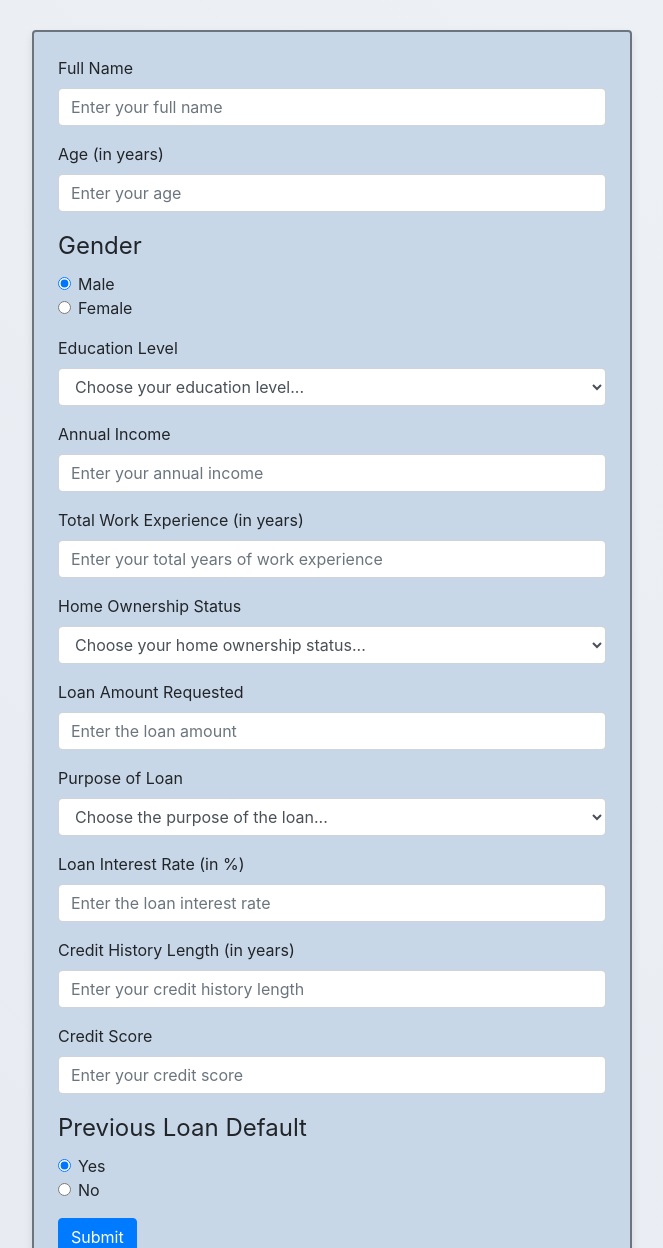
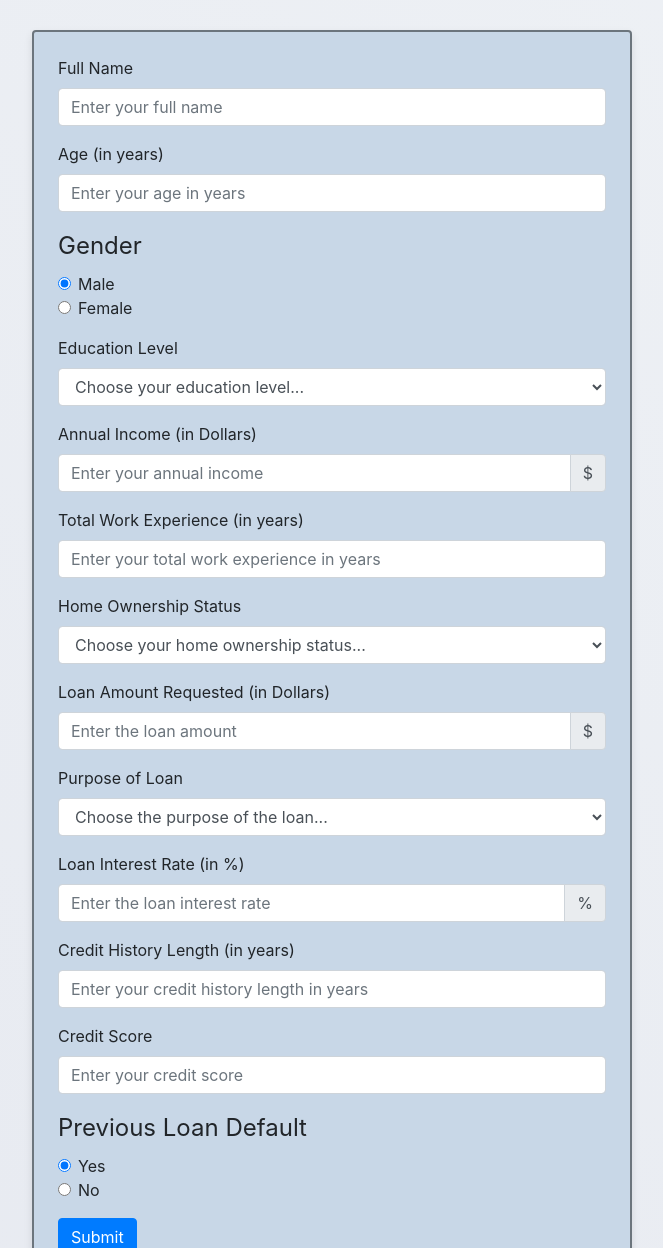
Before and after one commit to OMDeshmukh317/LoanDeployment, a Django app: page / in a window 1280 px wide. Shown: the part 66-1314 px from the top of the page, without its empty margins (308-971 px from the left). Run offline with Django 5.2, Linux system fonts and the light colour scheme; parts of the project's set-up code (start-up, migrations or seed data) failed here and were passed over.

Commit message:
Update index.html

```diff
--- a/templates/index.html
+++ b/templates/index.html
@@ -6,11 +6,8 @@
 <br>
 <div class="container-fluid my-4 d-flex justify-content-center">
     <div class="p-4 rounded" style="max-width: 600px; width: 100%; border: 2px solid #6c757d; box-shadow: 0 4px 8px rgba(0, 0, 0, 0.1); background-color: #c8d7e7;">
-      {% comment %} <form action="result" method="POST"> {% endcomment %}
-
       <form action="{% url 'index' %}" method="POST">
         {% csrf_token %}
-
 
         {% if result %}
           {% if result == 'success' %}
@@ -24,14 +21,14 @@
           {% endif %}
         {% endif %}
 
-
         <div class="form-group">
           <label for="name">Full Name</label>
           <input type="text" class="form-control" id="name" name="name" placeholder="Enter your full name" required>
         </div>
+
         <div class="form-group">
           <label for="age">Age (in years)</label>
-          <input type="number" class="form-control" id="age" name="age" placeholder="Enter your age" required>
+          <input type="number" class="form-control" id="age" name="age" placeholder="Enter your age in years" required>
         </div>
 
         <fieldset class="form-group">
@@ -59,13 +56,18 @@
         </div>
 
         <div class="form-group">
-          <label for="income">Annual Income</label>
+          <label for="income">Annual Income (in Dollars)</label>
+          <div class="input-group">
             <input type="number" class="form-control" id="income" name="income" placeholder="Enter your annual income" required>
+            <div class="input-group-append">
+              <span class="input-group-text">$</span>
+            </div>
+          </div>
         </div>
 
         <div class="form-group">
           <label for="experience">Total Work Experience (in years)</label>
-          <input type="number" class="form-control" id="experience" name="experience" placeholder="Enter your total years of work experience" required>
+          <input type="number" class="form-control" id="experience" name="experience" placeholder="Enter your total work experience in years" required>
         </div>
 
         <div class="form-group">
@@ -80,8 +82,13 @@
         </div>
 
         <div class="form-group">
-          <label for="amount">Loan Amount Requested</label>
+          <label for="amount">Loan Amount Requested (in Dollars)</label>
+          <div class="input-group">
             <input type="number" class="form-control" id="amount" name="amount" placeholder="Enter the loan amount" required>
+            <div class="input-group-append">
+              <span class="input-group-text">$</span>
+            </div>
+          </div>
         </div>
 
         <div class="form-group">
@@ -99,12 +106,17 @@
 
         <div class="form-group">
           <label for="interest">Loan Interest Rate (in %)</label>
+          <div class="input-group">
             <input type="number" class="form-control" id="interest" name="interest" placeholder="Enter the loan interest rate" required>
+            <div class="input-group-append">
+              <span class="input-group-text">%</span>
+            </div>
+          </div>
         </div>
 
         <div class="form-group">
           <label for="credithistory">Credit History Length (in years)</label>
-          <input type="number" class="form-control" id="credithistory" name="credithistory" placeholder="Enter your credit history length" required>
+          <input type="number" class="form-control" id="credithistory" name="credithistory" placeholder="Enter your credit history length in years" required>
         </div>
 
         <div class="form-group">
```
Lines whose indentation alone changed are shown as unchanged.
